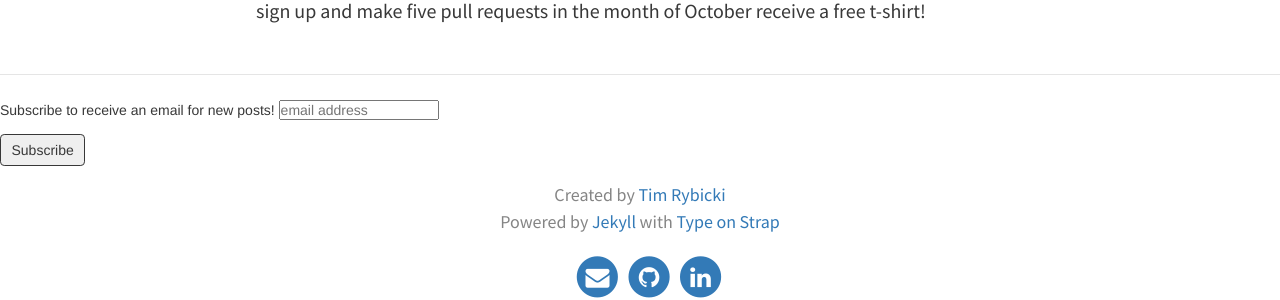
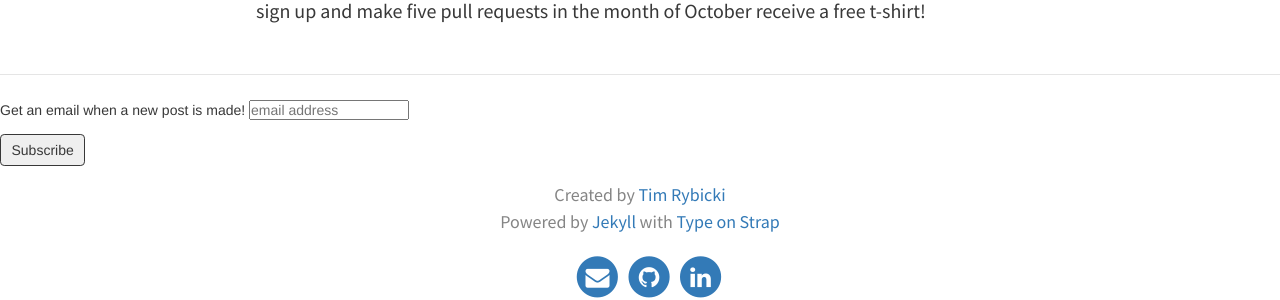
Before and after one commit to celtic426/blog, a Jekyll site: the page built from index.html, in a window 1280 px wide. Shown: the part 1090-1390 px from the top of the page. Built offline with Jekyll 4.4.1, drawn with Linux system fonts in a browser that asks for light colours; the list of posts is cut into pages by our own code; comment, search, counter and statistics services are not loaded.

Commit message:
Change About picture to Izzy Superman and edit Subscription Form text

```diff
--- a/_includes/subscription-form.html
+++ b/_includes/subscription-form.html
@@ -12,7 +12,7 @@
 <div id="mc_embed_signup" class="tim">
 <form action="https://timrybicki.us19.list-manage.com/subscribe/post?u=93fea39500be2aeb220e93f11&amp;id=5748d7d596" method="post" id="mc-embedded-subscribe-form" name="mc-embedded-subscribe-form" class="validate" target="_blank" novalidate>
     <div id="mc_embed_signup_scroll">
-	<label for="mce-EMAIL">Subscribe to receive an email for new posts!</label>
+	<label for="mce-EMAIL">Get an email when a new post is made!</label>
 	<input type="email" value="" name="EMAIL" class="email" id="mce-EMAIL" placeholder="email address" required>
     <!-- real people should not fill this in and expect good things - do not remove this or risk form bot signups-->
     <div style="position: absolute; left: -5000px;" aria-hidden="true"><input type="text" name="b_93fea39500be2aeb220e93f11_5748d7d596" tabindex="-1" value=""></div>
```
Also changed, not shown: pages/about.md (+1 -1 lines).
